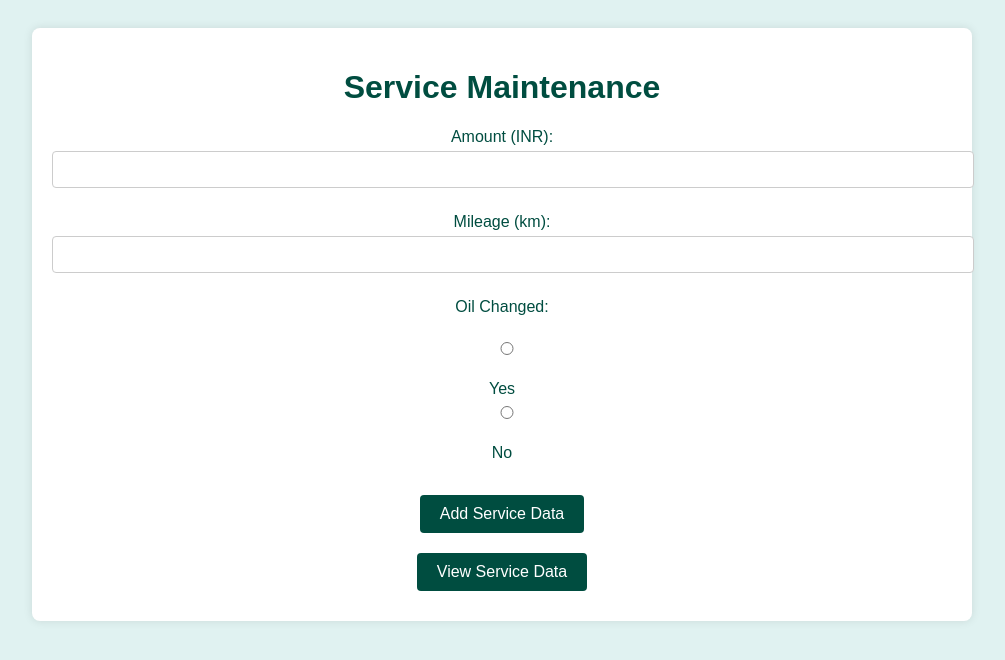
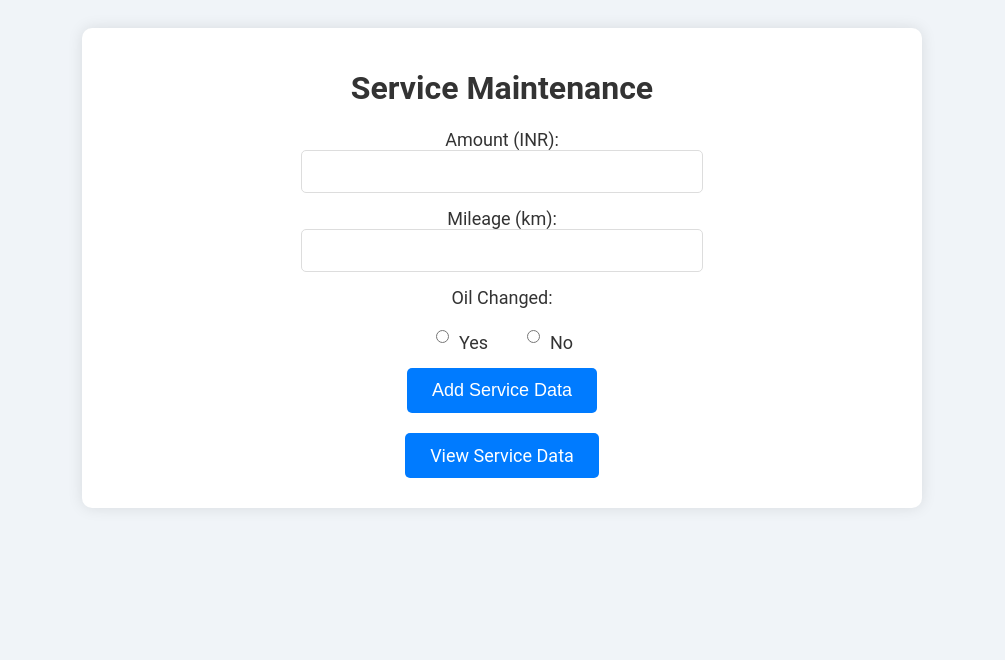
Before and after one commit to ksuresh21/bike-management, a Flask app: page /service in a window 1280 px wide. Shown: the top 660 px of the page, without its empty margins (138-1143 px from the left). Run offline with Flask 3, Linux system fonts and the light colour scheme.

Commit message:
features 1.1

```diff
--- a/app/static/style.css
+++ b/app/static/style.css
@@ -1,50 +1,62 @@
+/* General body styling */
 body {
-    background-color: #e0f2f1; /* Light green background */
-    color: #004d40; /* Dark green text */
-    font-family: Arial, sans-serif;
+    background-color: #f0f4f8; /* Soft light blue background */
+    color: #333; /* Darker text color for readability */
+    font-family: 'Roboto', sans-serif; /* Modern and clean font */
     text-align: center;
     padding: 20px;
 }
 
+/* Container styling */
 .container {
-    max-width: 600px;
-    margin: 0 auto;
+    max-width: 800px;
+    margin: 20px auto;
     padding: 20px;
     background: #ffffff;
-    border-radius: 8px;
-    box-shadow: 0 0 10px rgba(0, 0, 0, 0.1);
+    border-radius: 10px;
+    box-shadow: 0 0 15px rgba(0, 0, 0, 0.1);
 }
 
+/* Form elements */
 form label {
     display: block;
-    margin: 10px 0 5px;
+    margin: 15px 0 5px;
+    font-size: 18px;
 }
 
 form input {
-    width: 100%;
+    width: calc(100% - 22px); /* Adjust width to account for padding */
     padding: 10px;
     margin-bottom: 15px;
-    border: 1px solid #ccc;
-    border-radius: 4px;
+    border: 1px solid #ddd;
+    border-radius: 5px;
+    font-size: 16px;
 }
 
+form input[type="number"] {
+    font-size: 18px; /* Larger font size for number inputs */
+}
+
+/* Button styling */
 .button {
     display: inline-block;
-    padding: 10px 20px;
-    margin: 10px 5px;
-    font-size: 16px;
+    padding: 12px 25px;
+    margin: 10px;
+    font-size: 18px;
     color: #ffffff;
-    background-color: #004d40; /* Dark green */
+    background-color: #007bff; /* Blue background */
     border: none;
-    border-radius: 4px;
+    border-radius: 5px;
     text-decoration: none;
     cursor: pointer;
+    transition: background-color 0.3s ease; /* Smooth color transition */
 }
 
 .button:hover {
-    background-color: #00332b; /* Darker green on hover */
+    background-color: #0056b3; /* Darker blue on hover */
 }
 
+/* Flash messages styling */
 .flash-messages {
     list-style-type: none;
     padding: 0;
@@ -52,10 +64,11 @@ form input {
 }
 
 .flash-messages li {
-    padding: 10px;
-    border-radius: 4px;
+    padding: 15px;
+    border-radius: 5px;
     color: #fff;
     margin-bottom: 10px;
+    font-size: 18px;
 }
 
 .flash-messages .success {
@@ -66,16 +79,6 @@ form input {
     background-color: #dc3545; /* Red */
 }
 
-/* Container styling */
-.container {
-    max-width: 900px;
-    margin: 0 auto;
-    padding: 20px;
-    background: #ffffff;
-    border-radius: 8px;
-    box-shadow: 0 0 10px rgba(0, 0, 0, 0.1);
-}
-
 /* Table styling */
 table {
     width: 100%;
@@ -84,41 +87,50 @@ table {
 }
 
 table, th, td {
-    border: 1px solid #004d40; /* Dark green border */
+    border: 1px solid #007bff; /* Blue border */
 }
 
 th, td {
-    padding: 10px;
+    padding: 15px;
     text-align: left;
+    font-size: 16px;
 }
 
 th {
-    background-color: #004d40; /* Dark green background for header */
+    background-color: #007bff; /* Blue background for header */
     color: #ffffff; /* White text */
 }
 
 tr:nth-child(even) {
-    background-color: #f1f8f4; /* Light green rows */
+    background-color: #e9ecef; /* Light grey rows */
 }
 
 tr:hover {
-    background-color: #c8e6c9; /* Slightly darker green on hover */
+    background-color: #d6eaff; /* Light blue on hover */
 }
 
-/* Button styling */
-.button {
-    display: inline-block;
-    padding: 10px 20px;
-    margin: 10px 5px;
-    font-size: 16px;
-    color: #ffffff;
-    background-color: #004d40; /* Dark green */
-    border: none;
-    border-radius: 4px;
-    text-decoration: none;
-    cursor: pointer;
+/* Alignment and layout adjustments */
+.container {
+    margin: 0 auto;
+    display: flex;
+    flex-direction: column;
+    align-items: center;
+}
+/* Form radio button styling */
+form label {
+    display: inline-flex;
+    align-items: center;
+    margin: 5px 15px; /* Space between radio buttons */
+    font-size: 18px; /* Adjust font size */
 }
 
-.button:hover {
-    background-color: #00332b; /* Darker green on hover */
+form input[type="radio"] {
+    margin-right: 10px; /* Space between radio button and label text */
 }
+
+/* Ensure labels are displayed inline for radio buttons */
+form label {
+    display: inline-flex;
+    align-items: center;
+    margin: 0 15px; /* Adjust margin for spacing */
+}
--- a/app/templates/service.html
+++ b/app/templates/service.html
@@ -14,11 +14,15 @@
             <input type="number" id="amount" name="amount" step="0.01" required><br>
             <label for="mileage">Mileage (km):</label>
             <input type="number" id="mileage" name="mileage" step="0.01" required><br>
-            <label for="oil_changed">Oil Changed:</label><br>
-            <input type="radio" id="oil_changed_yes" name="oil_changed" value="Yes">
-            <label for="oil_changed_yes">Yes</label>
-            <input type="radio" id="oil_changed_no" name="oil_changed" value="No">
-            <label for="oil_changed_no">No</label><br>
+
+            <label for="oil_changed">Oil Changed:</label><br><br>
+            <label for="oil_changed_yes">
+                <input type="radio" id="oil_changed_yes" name="oil_changed" value="yes"> Yes
+            </label>
+            <label for="oil_changed_no">
+                <input type="radio" id="oil_changed_no" name="oil_changed" value="no"> No
+            </label>
+        </br>
             <button type="submit" class="button">Add Service Data</button>
         </form>
         <a href="{{ url_for('main.view_service') }}" class="button">View Service Data</a>
--- a/data/bike_data.csv
+++ b/data/bike_data.csv
@@ -1 +1,2 @@
 Datetime,Kilometers,Petrol Price,Liters
+2024-09-01 01:36:03.483650,2121,2121,2121
```
Also changed, not shown: app/static/style1.css (added, +143 -0 lines).
